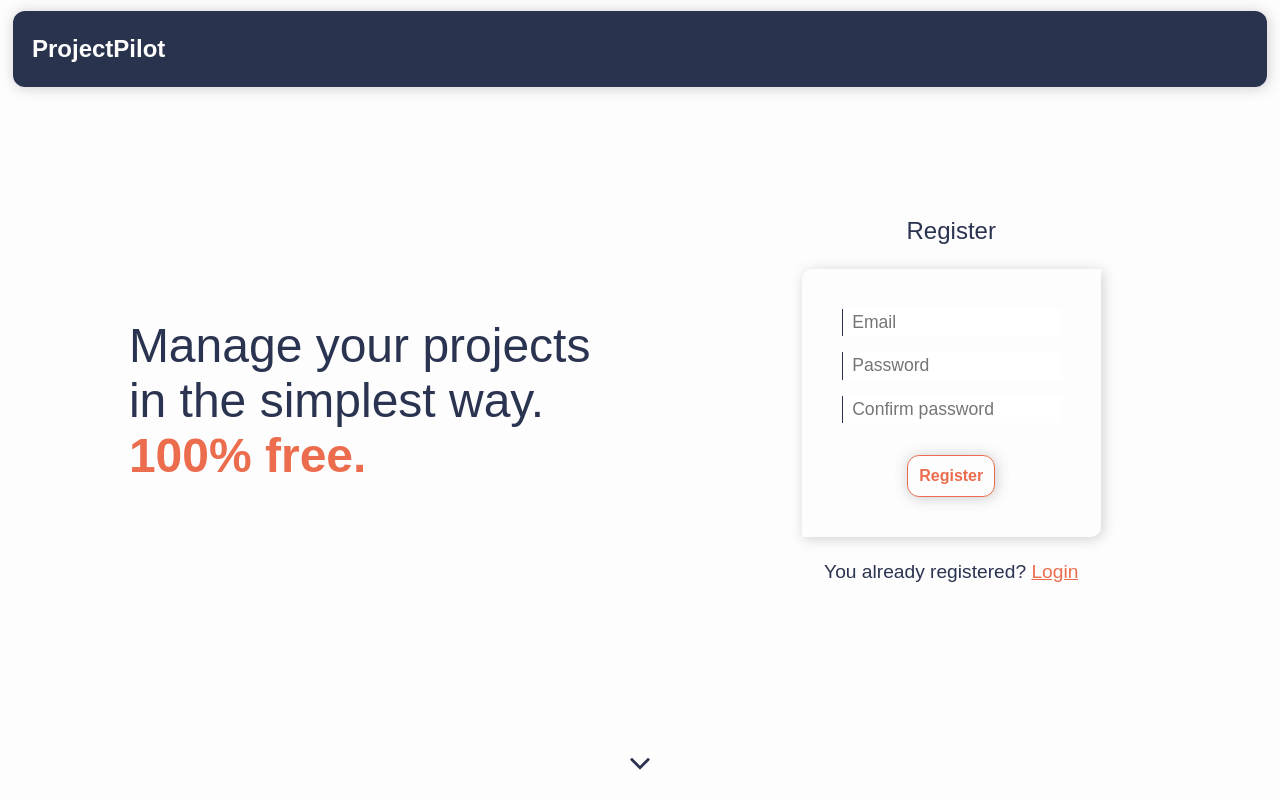
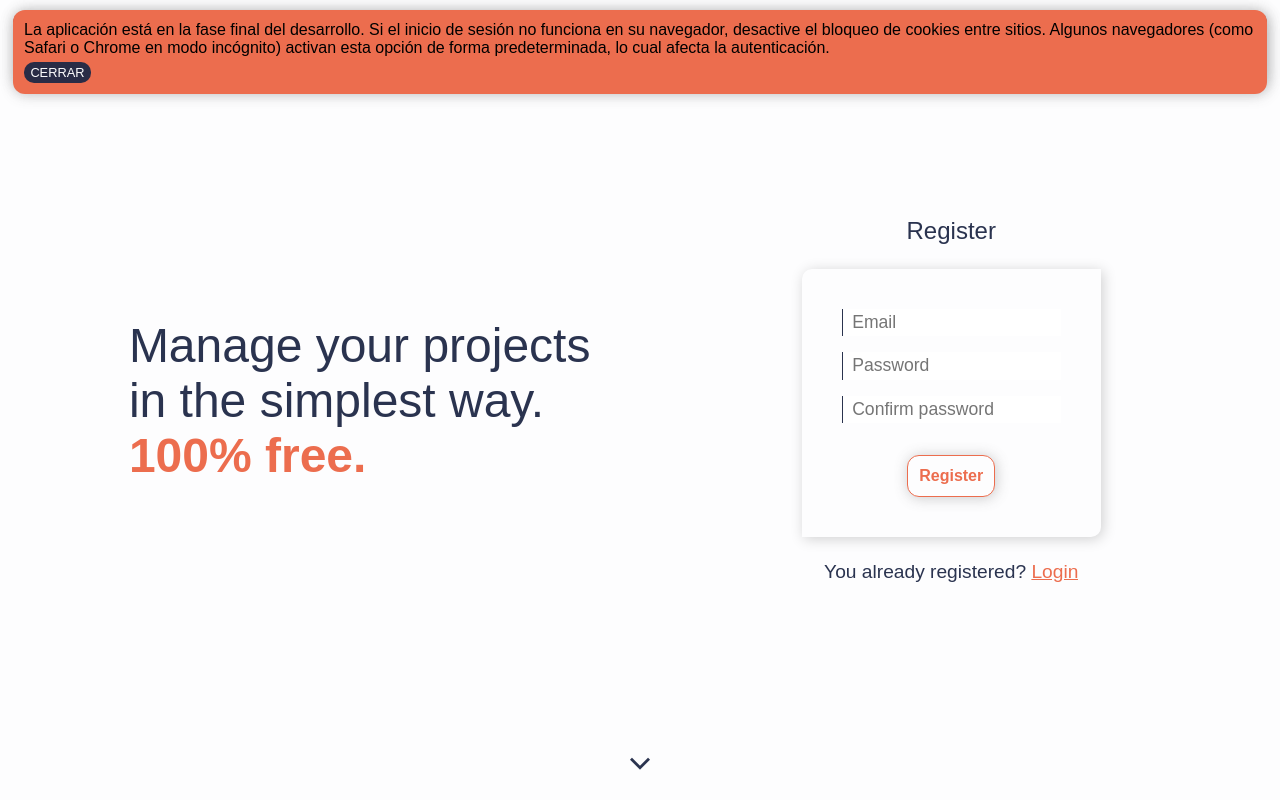
Before and after one commit to Silber16/PPManagerFront, a React (Vite) app: page / in a window 1280 px wide. Shown: the top 800 px of the page. Built offline with nearby package versions, Linux system fonts and the light colour scheme; no server answers; a web font is replaced by a local one.

Commit message:
Create AccesMessage Component

```diff
--- /dev/null
+++ b/src/components/AccessMessage.jsx
@@ -0,0 +1,20 @@
+import { useEffect, useState } from "react"
+
+export default function AccessMessage() {
+
+  const [hideMessage, setHideMessage] = useState(false)
+
+  useEffect(() => {
+     setTimeout(() => {
+        setHideMessage(true)
+     }, 12000);
+  }, [])
+
+
+  return (
+    <div style={hideMessage ? {transform:'translateX(-120%)', opacity:'0'} : {}} className="accessMessage-container">
+        <p className="accessMessage-container__text">La aplicación está en la fase final del desarrollo. Si el inicio de sesión no funciona en su navegador, desactive el bloqueo de cookies entre sitios. Algunos navegadores (como Safari o Chrome en modo incógnito) activan esta opción de forma predeterminada, lo cual afecta la autenticación.</p>
+        <button className="accessMessage-container__closeBtn" onClick={() => setHideMessage(true)}>CERRAR</button>
+    </div>
+  )
+}
--- a/src/components/Home.jsx
+++ b/src/components/Home.jsx
@@ -4,6 +4,7 @@ import Projects from "./Projects"
 import axios from "axios"
 import AppDesc from './AppDesc'
 import Register from "./Register"
+import AccessMessage from "./AccessMessage"
 
 
 export default function Home() {
@@ -23,7 +24,8 @@ export default function Home() {
 
   return (
     <>
-        <section className="home-sec">
+       <AccessMessage />
+       <section className="home-sec">
        {isLoggedIn ?
        (
             <>
--- a/src/styles.scss
+++ b/src/styles.scss
@@ -15,6 +15,30 @@ body {
     --o-color: #ec6d4e;
   }
 
+.accessMessage-container {
+    margin: 1rem;
+    border-radius: 12px;
+    background-color: var(--o-color);
+    box-shadow: 1px 1px 14px rgba(82, 82, 82, 0.281);
+    position: absolute;
+    z-index: 1000;
+    top: .6rem;
+    left: 2.5%;
+    width: 95%;
+    margin: 0;
+    padding: .7rem;
+    transform: translateX(0);
+    transition: all .5s ease-out;
+    &__closeBtn {
+        background-color: var(--b-color);
+        color: var(--w-color);
+        border: none;
+        border-radius: 10px;
+        padding: .2rem .4rem;
+        margin-top: .3rem;
+        font-size: .8rem;
+    }
+}
 
 .login-register-sec {
     min-height: 100vh;
@@ -754,6 +778,10 @@ span {
     }
 }
 @media screen and (min-width: 768px) {
+    .accessMessage-container {
+        width: 98%;
+        left: 1%;
+    }
     .home-sec {
         &__header {
             width: 98%;
@@ -877,9 +905,7 @@ span {
         }
     }
     .projectDetail-sec {
-        .tasks-sec {
 
-        }
         .notes-sec {
 
             &__header {
```
Also changed, not shown: 1 other file (tests, documents, lock files or other folders).
